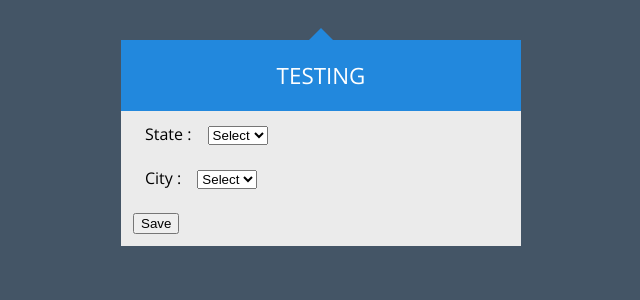
After one commit to durga6489/assigment, a PHP site: page /test.php in a window 1280 px wide. The commit adds this page. Shown: the top 300 px of the page, without its empty margins (319-959 px from the left). Run offline with PHP 8.4, Linux system fonts and the light colour scheme; data that the repository does not hold is empty.

Commit message:
ajax validation in states and citys

```diff
--- a/ajax.php
+++ b/ajax.php
@@ -25,8 +25,8 @@ if(isset($_POST['action']) && $_POST['action']=='email_check'){
 
     $emailval ="SELECT * FROM user WHERE email = '" . $email . "'";
 		$selectresult = mysqli_query($mycon, $emailval);
-		$email_suffix = explode("@", $email);
-        if (mysqli_num_rows($selectresult) > 0) {
+		//$email_suffix = explode("@", $email);
+        if (mysqli_num_rows($selectresult) > 1) {
 			echo  1;
 
 		}else{
--- /dev/null
+++ b/test.php
@@ -0,0 +1,140 @@
+<?php
+session_start();
+
+include "dbconnections.php";
+?>
+
+
+
+
+<!DOCTYPE html>
+<html>
+
+<head>
+	<meta charset="UTF-8">
+	<title>Register Form</title>
+
+	<script src="https://code.jquery.com/jquery-3.5.0.js"></script>
+
+
+	<link rel="stylesheet" href="css/login style.css">
+
+
+
+
+</head>
+
+<body>
+
+	<?php
+
+	if (isset($_POST['submit1'])) {
+
+
+
+		$department = $_POST['state_inp'];
+		$designation = $_POST['city_inp'];
+
+
+	}
+
+	?>
+
+	<div class="login">
+		<div class="login-triangle"></div>
+
+		<h2 class="login-header">testing</h2>
+		<?php
+		if (isset($msg)) {
+			echo '<div style="background:red;color:white;padding:10px;">' . $msg . '</div>';
+		}
+
+		?>
+		<form class="login-container" name="form1" id="form1" action="" method="POST">
+
+
+
+			<div>
+				<div>
+					<div>
+						<label class="login-container" name="state_inp"> State :</label>
+						<select name='state_inp' onchange="statechange(this.value)" class="selectstyle" required>
+							<option disabled selected>Select</option>
+							<?php
+							$dep = mysqli_query($mycon, "select * from states");
+							foreach ($dep as $key => $value) {
+							?>
+							<option value="<?= $value['state_id'] ?>"><?= $value['state_name'] ?></option><?php
+						}
+						?>
+
+						</select>
+						<script>
+							function statechange(stateid) {
+
+								$.post("ajax2.php", {
+										action: "state_change",
+										id:stateid
+									})
+									.done(function(data) {
+										// console.log(data);
+										// alert("Data Loaded: " + data);
+										$('#state_input').html(data);
+									});
+							}
+						</script>
+					</div>
+				</div>
+				<br>
+				<div>
+					<div>
+						<label class="login-container" name="city_inp"> City :</label>
+						<select name='city_inp' id="state_input">
+							<option>Select</option>
+						</select>
+					</div>
+				</div>
+				<br>
+				<div>
+
+
+
+
+			<!-- <p> <input type="submit" name="submit1" value="Save"></p> -->
+			<button type="button" name="submit1" onclick="formsubmit()">Save</button>
+
+		</form>
+
+
+
+	</div>
+
+</body>
+<!--
+<script>
+
+function formsubmit(){
+	var es = document.getElementById("email_inp").value;
+	emailchange(es);
+    if(!es==1){
+		$("#form1").submit();
+	}else{
+		alert("Email should not be ---")
+	}
+}
+
+function emailchange(e) {
+
+	$.post("ajax.php", {
+		action: "email_check",
+		email_id: e
+		})
+		.done(function(data) {
+		// console.log(data);
+		alert("Data Loaded: " + data);
+		//$('#designation_input').html(data);
+	});
+}
+</script> -->
+
+</html>
```
Also changed, not shown: ajax2.php (added, +20 -0 lines), use_registration.php (+19 -17 lines).
